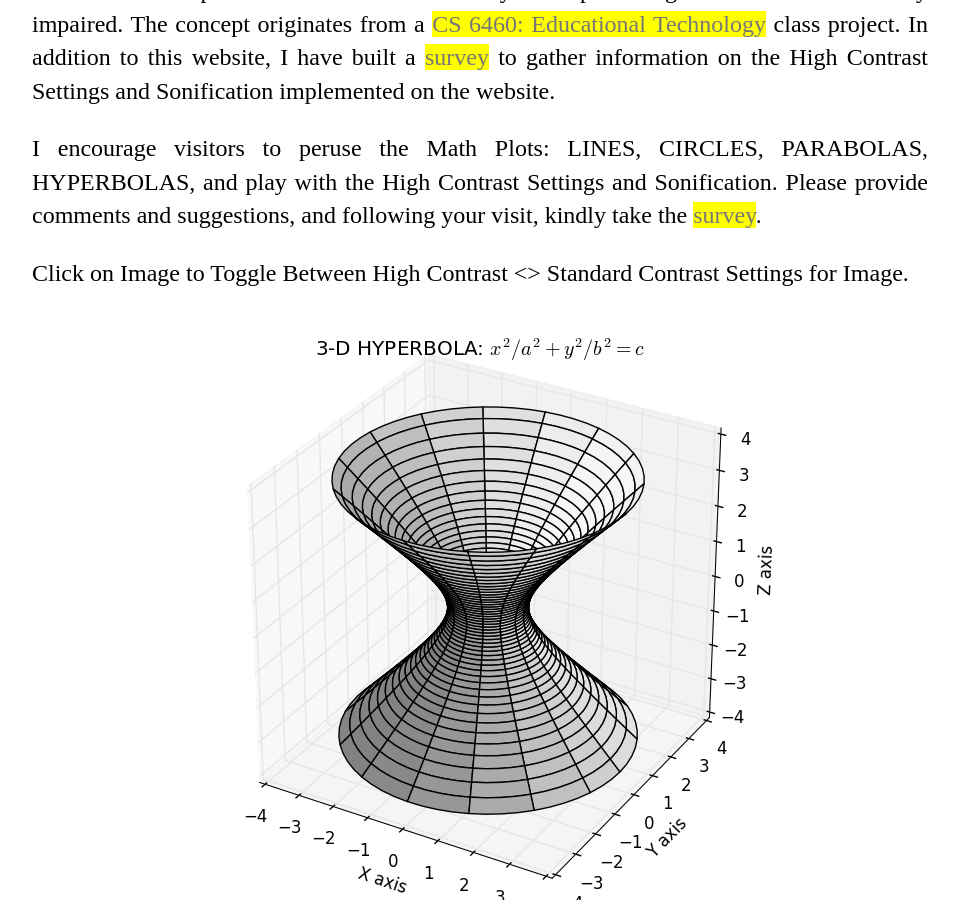
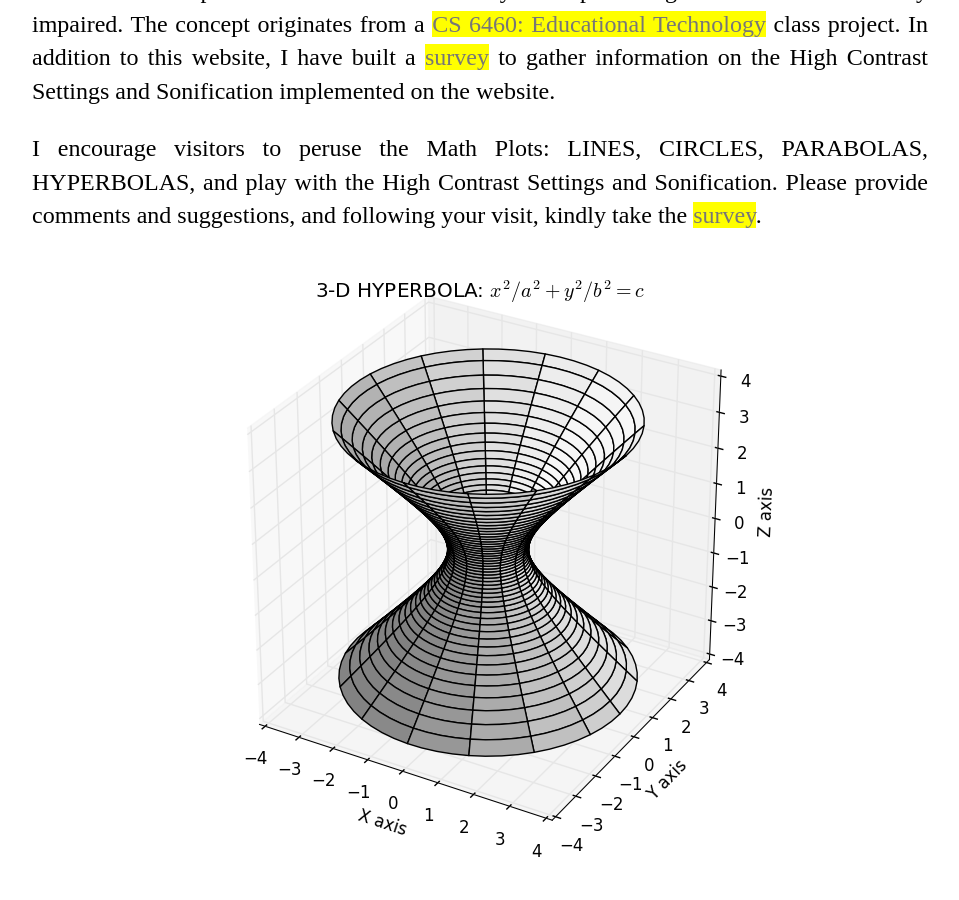
Before and after one commit to rbobkoskie3/rbobkoskie3.github.io, a Jekyll site: the page built from index.html, in a window 1280 px wide and 900 px high, scrolled down 465 px. Shown: the whole window, without its empty margins (160-1119 px from the left). Built offline with Jekyll 4.4.1, drawn with Linux system fonts in a browser that asks for light colours.

Commit message:
Update index.html

```diff
--- a/index.html
+++ b/index.html
@@ -42,7 +42,6 @@ title: Math, Sonification, Plots
            target="_blank">survey</a>.
         </p></div>
 
-        <div><p>Click on Image to Toggle Between High Contrast <> Standard Contrast Settings for Image.</div></p>
         <img id="hyperbola" class="center fit"
              src="https://rbobkoskie3.github.io/images/ST_3D_Hyperbola.png"
              title="Click on Image to Toggle Between High Contrast <> Standard Contrast" onclick = "change();"/>
```
